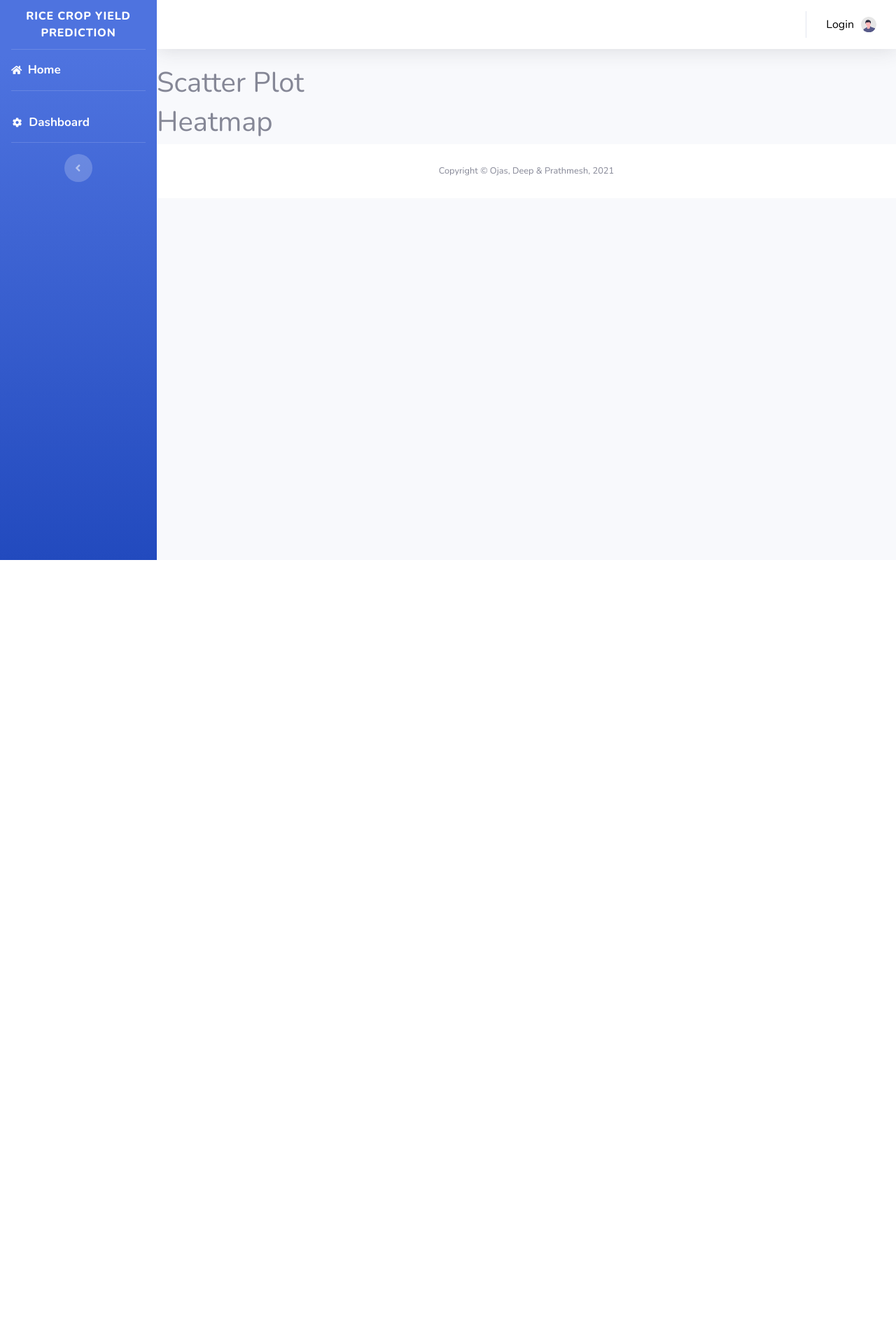
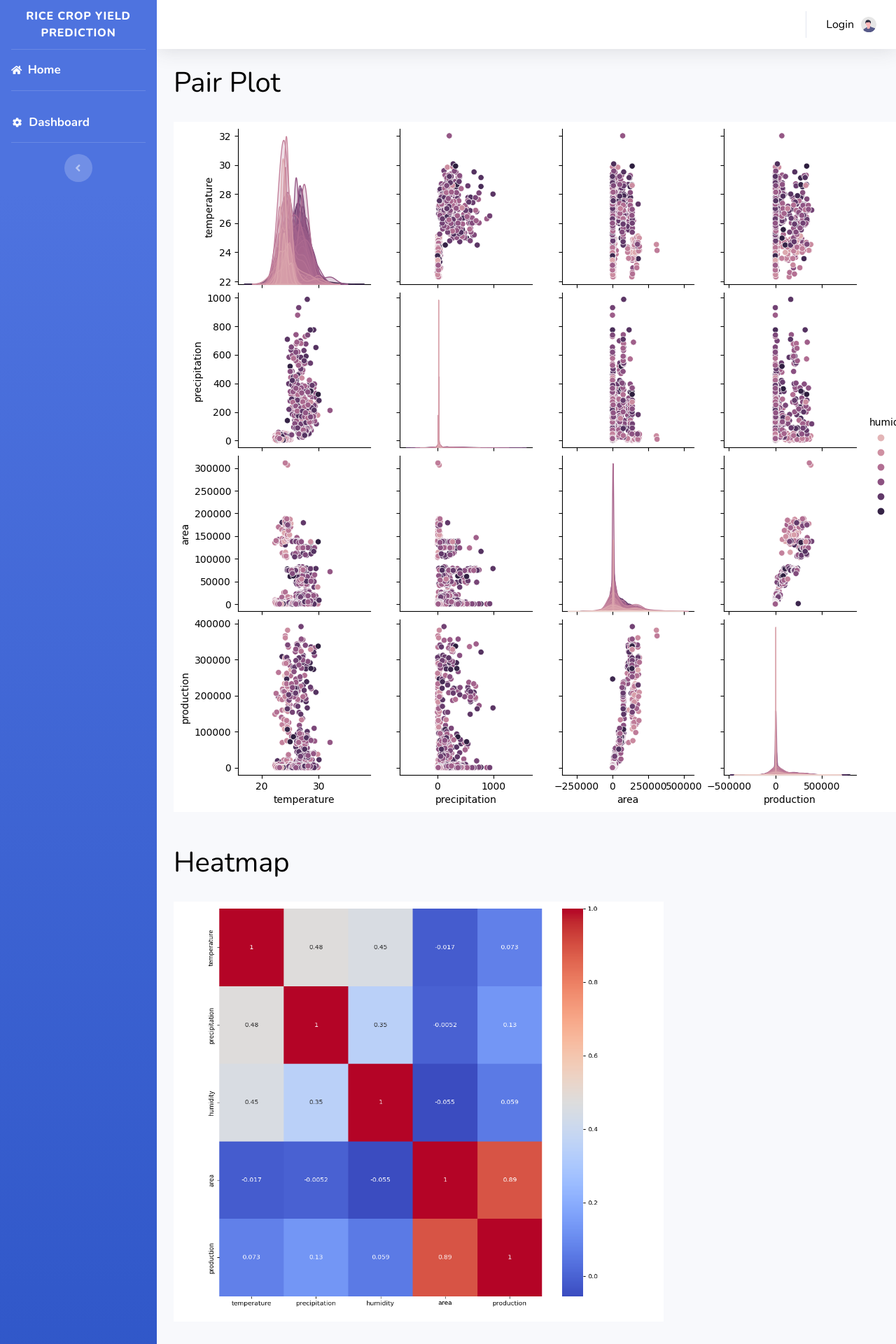
Before and after one commit to blitz-cmd/Rice-Crop-Yield-Prediction, a Django app: template templates/dashboard.html in a window 1280 px wide. Shown: the top 1920 px of the page at 70% size. Before the commit the page ends 800 px from the top, so only its background shows below. Run offline with Django 3.2, Linux system fonts and the light colour scheme; the template is opened without the code that fills it, so the values that code supplies are empty; some libraries are stand-ins or nearby versions.

Commit message:
dashboard graphs updated

```diff
--- a/templates/dashboard.html
+++ b/templates/dashboard.html
@@ -3,15 +3,23 @@
 {% load static %}
 {% block body_block %}
 
-<h1>Scatter Plot</h1>
-{% autoescape off %}
-  {{ plot_div }}
-  {% endautoescape %}
+<div class="container">
+  <h1 style="color: black;">Pair Plot</h1><br>
+<img src="{% static 'graphs/pairplot.png' %}"></img>
+</div>
+<br><br>
 
-  <h1>Heatmap</h1>
-  {% autoescape off %}
-    {{ fig }}
-    {% endautoescape %}
+<div class="container">
+  <h1 style="color: black;">Heatmap</h1><br>
+<img style="height: 600px;width: 700px;" src="{% static 'graphs/heatmap.png' %}"></img>
+</div>
 
+<br><br>
+<div class="container">
+  <h1 style="color: black;">Linear Regression Plot</h1><br>
+<img style="height: 600px;width: 700px;" src="{% static 'graphs/lregplot.png' %}"></img>
+</div>
+
+<br><br>
 
 {% endblock %}
--- a/templates/model.html
+++ /dev/null
@@ -1,6 +0,0 @@
-<!DOCTYPE html>
-{% extends 'base.html' %}
-{% load static %}
-{% block body_block %}
-<h1>h</h1>
-{% endblock %}
```
Also changed, not shown: Rice_Crop_Yield_Prediction/views.py (+36 -17 lines), db.sqlite3, static/graphs/heatmap.png (added), static/graphs/lregplot.png (added), static/graphs/pairplot.png.
